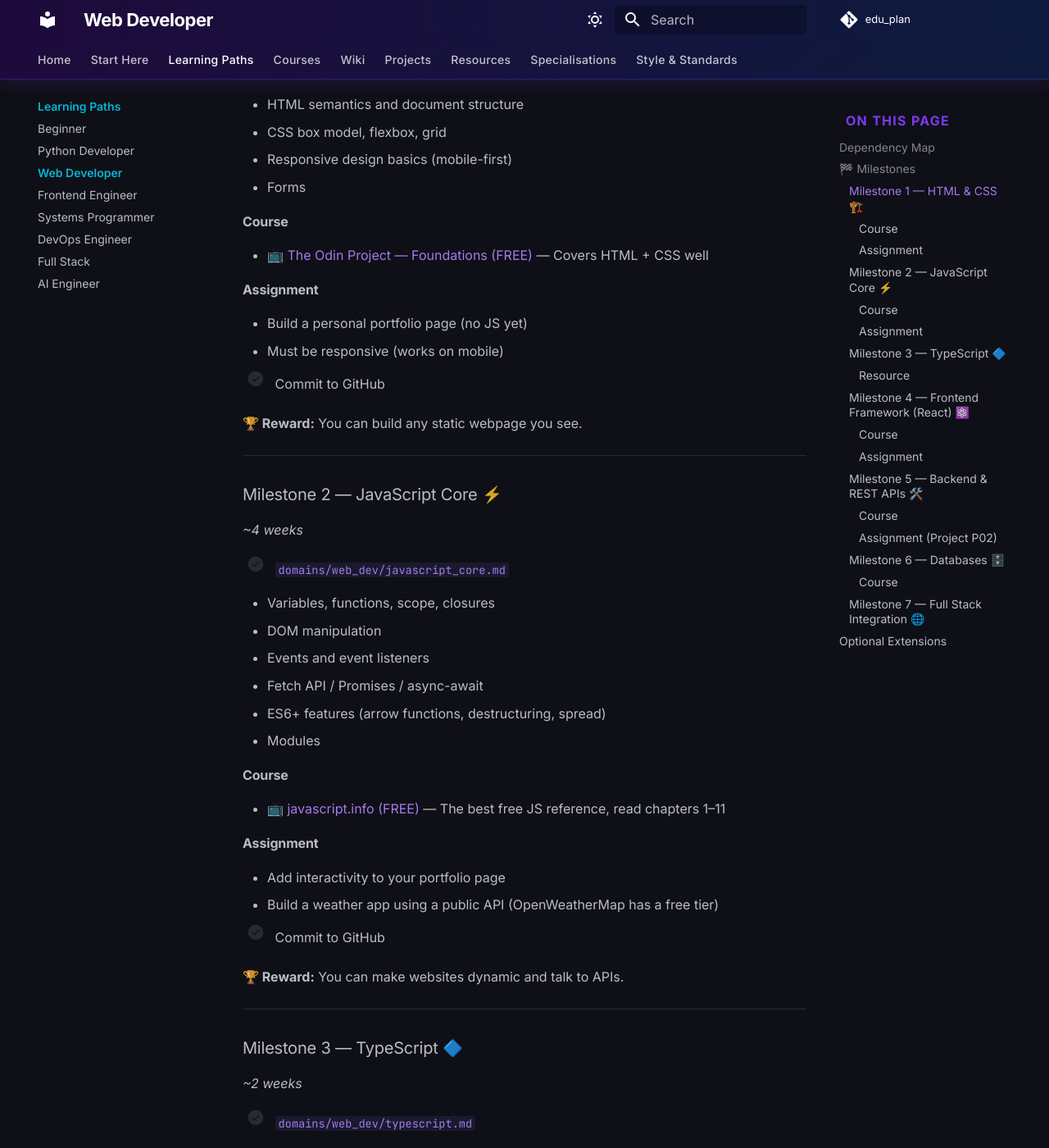
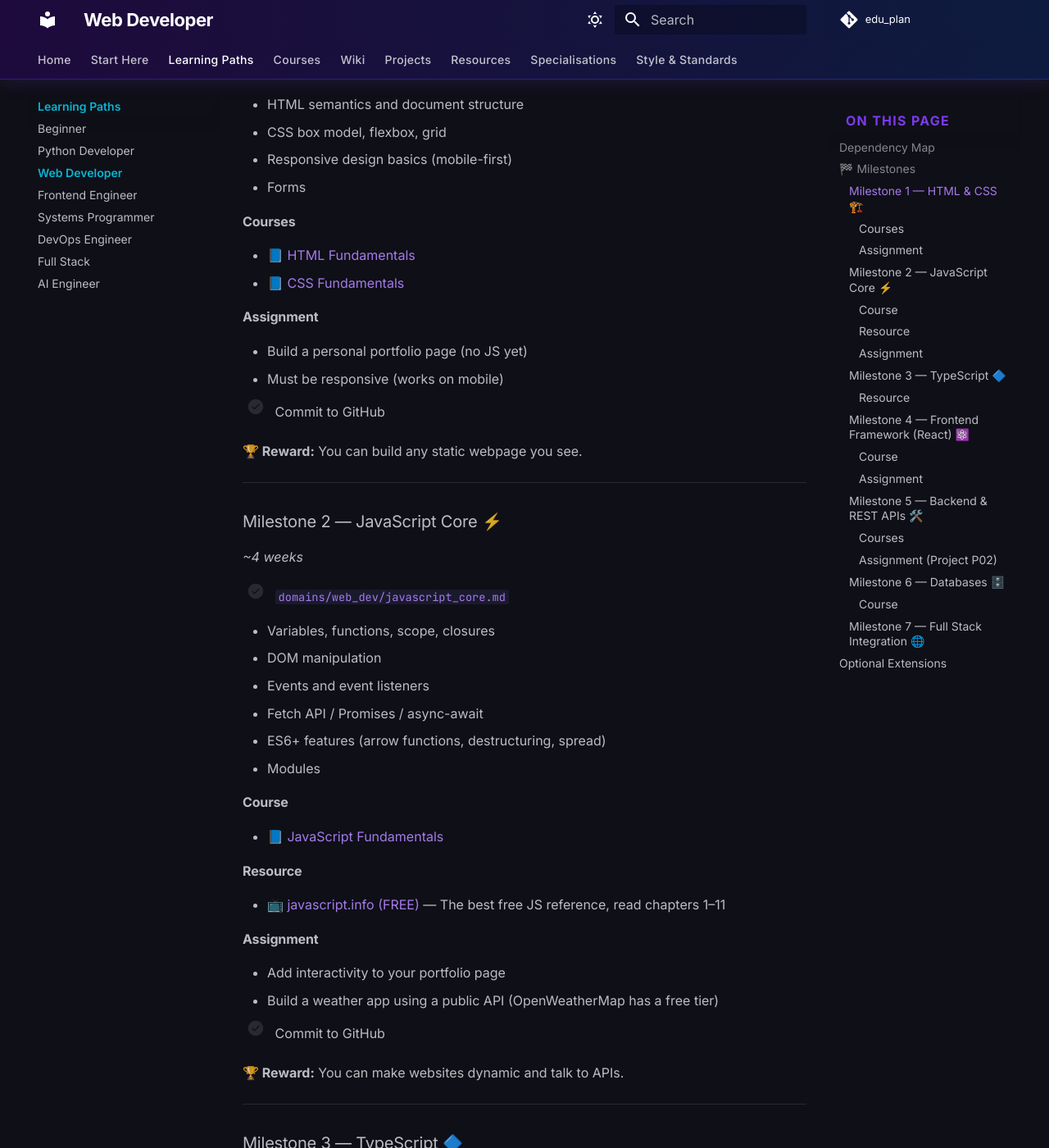
Before and after one commit to MatthewTaormina/edu_plan, an MkDocs documentation site: the page built from docs/paths/web_developer.md, in a window 1280 px wide and 1400 px high, scrolled down 875 px. Shown: the whole window at 82% size. Built offline with MkDocs 1.6.1 and Material for MkDocs 9.7.7, drawn with Linux system fonts in a browser that asks for light colours; comment, search, counter and statistics services are not loaded; some of the changed text lies outside the part shown.

Commit message:
fix(paths/web_developer): replace odin project refs with internal html/css/js/node/express courses

```diff
--- a/docs/paths/web_developer.md
+++ b/docs/paths/web_developer.md
@@ -35,8 +35,9 @@ Beginner Foundations
   - Responsive design basics (mobile-first)
   - Forms
 
-#### Course
-- 📺 [The Odin Project — Foundations (FREE)](https://www.theodinproject.com/paths/foundations) — Covers HTML + CSS well
+#### Courses
+- 📘 [HTML Fundamentals](../courses/html_fundamentals/index.md)
+- 📘 [CSS Fundamentals](../courses/css_fundamentals/index.md)
 
 #### Assignment
 - Build a personal portfolio page (no JS yet)
@@ -59,6 +60,9 @@ Beginner Foundations
   - Modules
 
 #### Course
+- 📘 [JavaScript Fundamentals](../courses/javascript_fundamentals/index.md)
+
+#### Resource
 - 📺 [javascript.info (FREE)](https://javascript.info/) — The best free JS reference, read chapters 1–11
 
 #### Assignment
@@ -124,8 +128,9 @@ Beginner Foundations
   - Input validation
   - Authentication (JWT basics)
 
-#### Course
-- 📺 [The Odin Project — NodeJS Path (FREE)](https://www.theodinproject.com/paths/full-stack-javascript) — Excellent, practical
+#### Courses
+- 📘 [Node.js Fundamentals](../courses/nodejs_fundamentals/index.md)
+- 📘 [Express API](../courses/express_api/index.md)
 
 #### Assignment (Project P02)
 See [`projects/p02_rest_api.md`](../projects/p02_rest_api.md)
```
